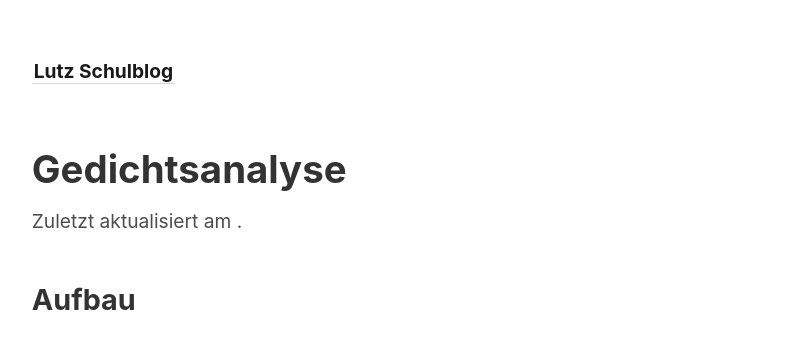
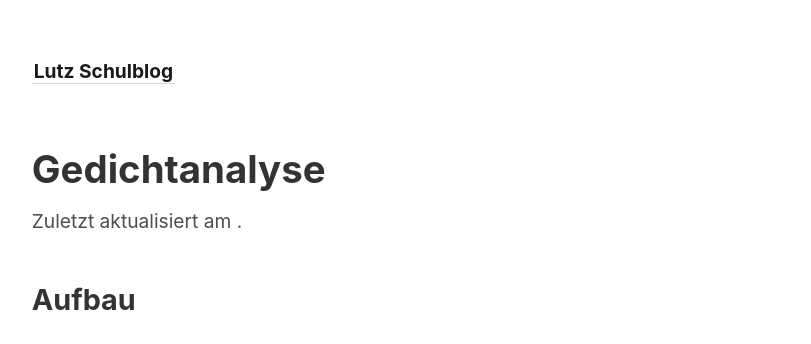
Before and after one commit to lutz-stu/school-blog, a Jekyll site: the page built from _notes/Deutsch/gedichtanalyse.md, in a window 1280 px wide. Shown: the top 344 px of the page, without its empty margins (45-856 px from the left). Built offline with Jekyll 4.4.1, drawn with Linux system fonts in a browser that asks for light colours.

Commit message:
Fix typo

```diff
--- a/_notes/Deutsch/gedichtsanalyse.md
+++ b/_notes/Deutsch/gedichtanalyse.md
@@ -1,5 +1,5 @@
 ---
-title: Gedichtsanalyse
+title: Gedichtanalyse
 ---
 
 ## Aufbau
```
Also changed, not shown: _notes/Deutsch/inhaltsangabe.md (+1 -1 lines).
